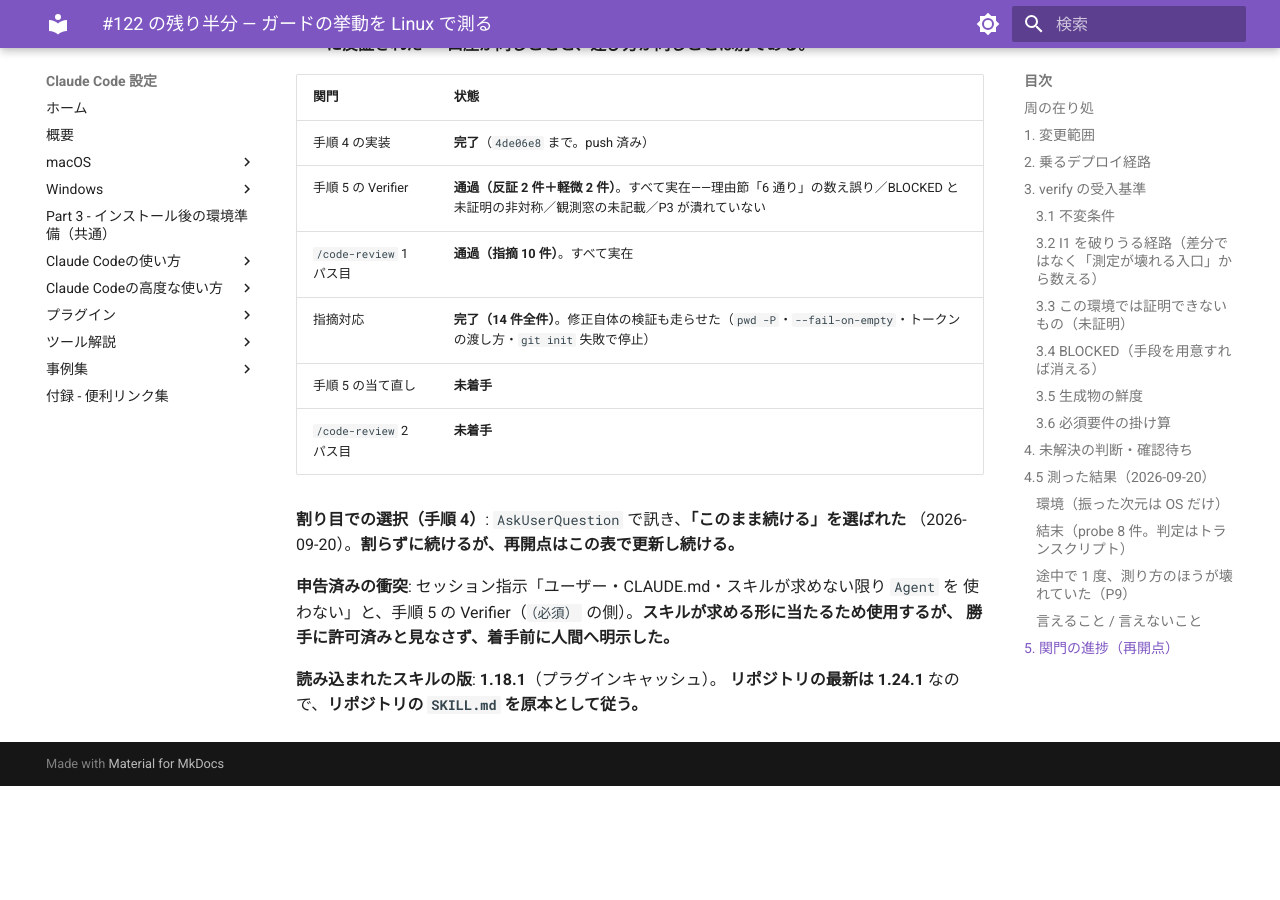
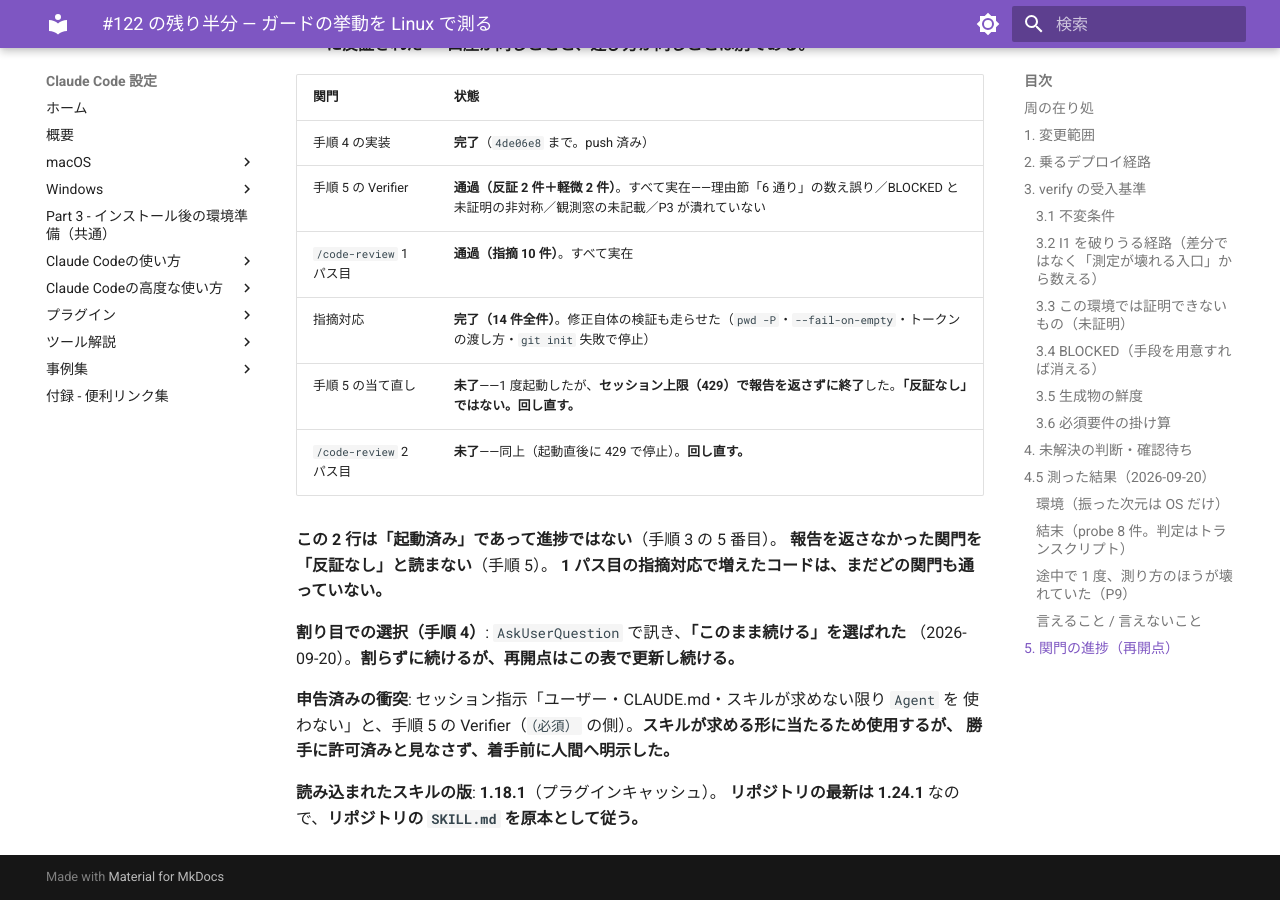
Before and after one commit to hdknr/claude-code-setup, an MkDocs documentation site: the page built from docs/plans/issue-122.md, in a window 1280 px wide and 900 px high, scrolled down 8278 px. Built offline with MkDocs 1.6.1 and Material for MkDocs 9.7.7, drawn with Linux system fonts in a browser that asks for light colours; before the commit the page ends 9064 px from its top, so only the background shows below that.

Commit message:
docs(plans): 2 パス目の関門が 429 で完走しなかったことを再開点に書く (#122)
起動したが報告を返していない。「反証なし」ではないので回し直す。

Co-Authored-By: Claude Opus 5 (1M context) <noreply@anthropic.com>

```diff
--- a/docs/plans/issue-122.md
+++ b/docs/plans/issue-122.md
@@ -265,8 +265,12 @@ P8（probe の一覧を 1 ファイルに寄せた）／ **P9（判定を標準
 | 手順 5 の Verifier | **通過（反証 2 件＋軽微 2 件）**。すべて実在——理由節「6 通り」の数え誤り／BLOCKED と未証明の非対称／観測窓の未記載／P3 が潰れていない |
 | `/code-review` 1 パス目 | **通過（指摘 10 件）**。すべて実在 |
 | 指摘対応 | **完了（14 件全件）**。修正自体の検証も走らせた（`pwd -P`・`--fail-on-empty`・トークンの渡し方・`git init` 失敗で停止） |
-| 手順 5 の当て直し | **未着手** |
-| `/code-review` 2 パス目 | **未着手** |
+| 手順 5 の当て直し | **未了**——1 度起動したが、**セッション上限（429）で報告を返さずに終了**した。**「反証なし」ではない。回し直す。** |
+| `/code-review` 2 パス目 | **未了**——同上（起動直後に 429 で停止）。**回し直す。** |
+
+**この 2 行は「起動済み」であって進捗ではない**（手順 3 の 5 番目）。
+**報告を返さなかった関門を「反証なし」と読まない**（手順 5）。
+**1 パス目の指摘対応で増えたコードは、まだどの関門も通っていない。**
 
 **割り目での選択（手順 4）**: `AskUserQuestion` で訊き、**「このまま続ける」を選ばれた**
 （2026-09-20）。**割らずに続けるが、再開点はこの表で更新し続ける。**
```
